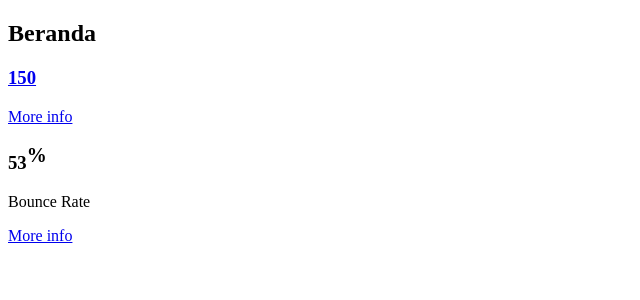
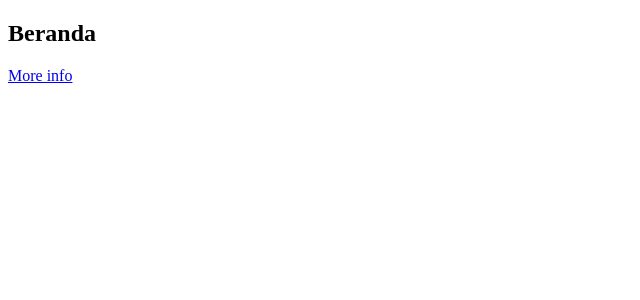
Before and after one commit to Irgo-25/Sistem-Karyawan, a PHP site: page /modules/beranda/view.php in a window 1280 px wide. Shown: the top 300 px of the page, without its empty margins (0-640 px from the left). Run offline with PHP 8.4, Linux system fonts and the light colour scheme.

Commit message:
update beranda

```diff
--- a/modules/beranda/view.php
+++ b/modules/beranda/view.php
@@ -26,7 +26,7 @@
             <a href="?page=data-karyawan">
               <div class="inner">
                 <i class="fa fa-address-card fa-2xl"></i>
-                <h3>150</h3>
+                <h3></h3>
               </div>
               <div class="icon">
                 <i class="ion ion-bag"></i>
@@ -36,21 +36,6 @@
           </div>
         </div>
         <!-- ./col -->
-        <div class="col-lg-3 col-8">
-          <!-- small box -->
-          <div class="small-box bg-success">
-            <div class="inner">
-              <h3>53<sup style="font-size: 20px">%</sup></h3>
-
-              <p>Bounce Rate</p>
-            </div>
-            <div class="icon">
-              <i class="ion ion-stats-bars"></i>
-            </div>
-            <a href="#" class="small-box-footer">More info <i class="fas fa-arrow-circle-right"></i></a>
-          </div>
-        </div>
-        <!-- ./col -->
       </div>
       <!-- /.row -->
   </section>
```
